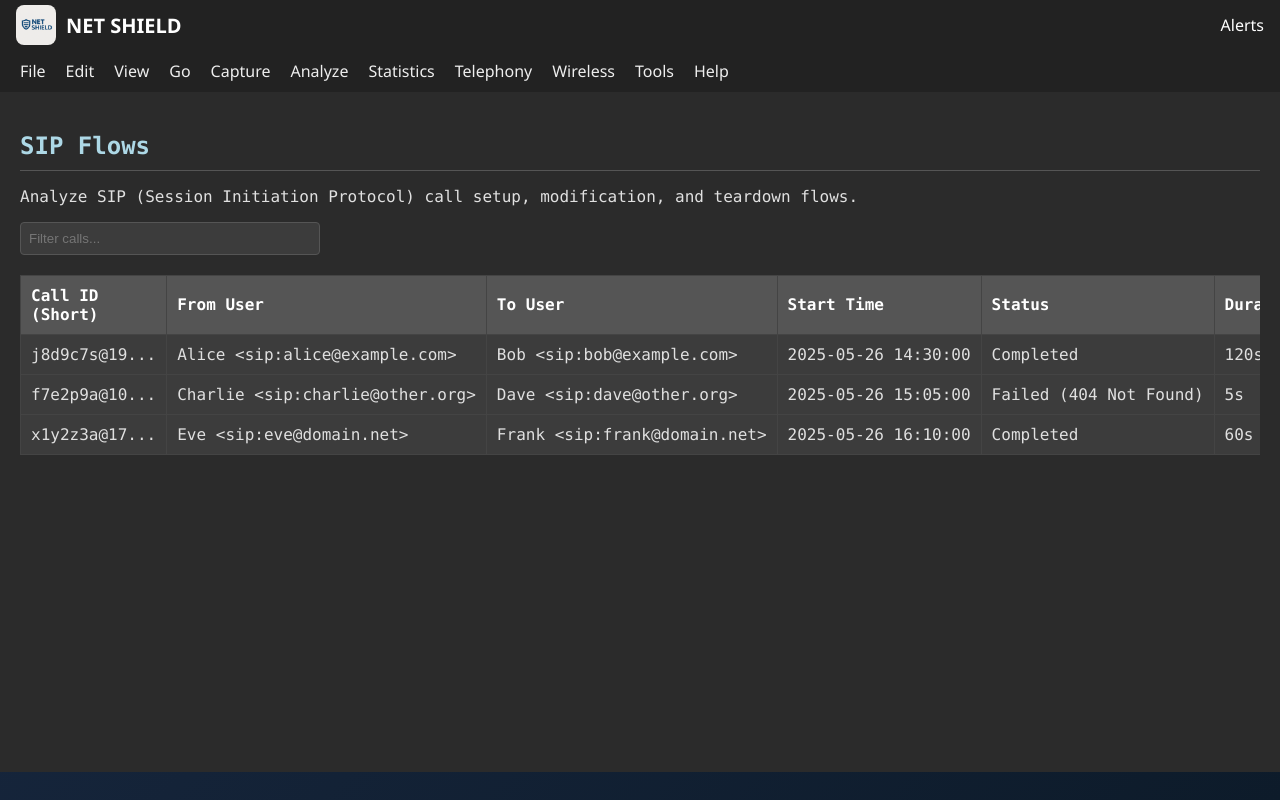
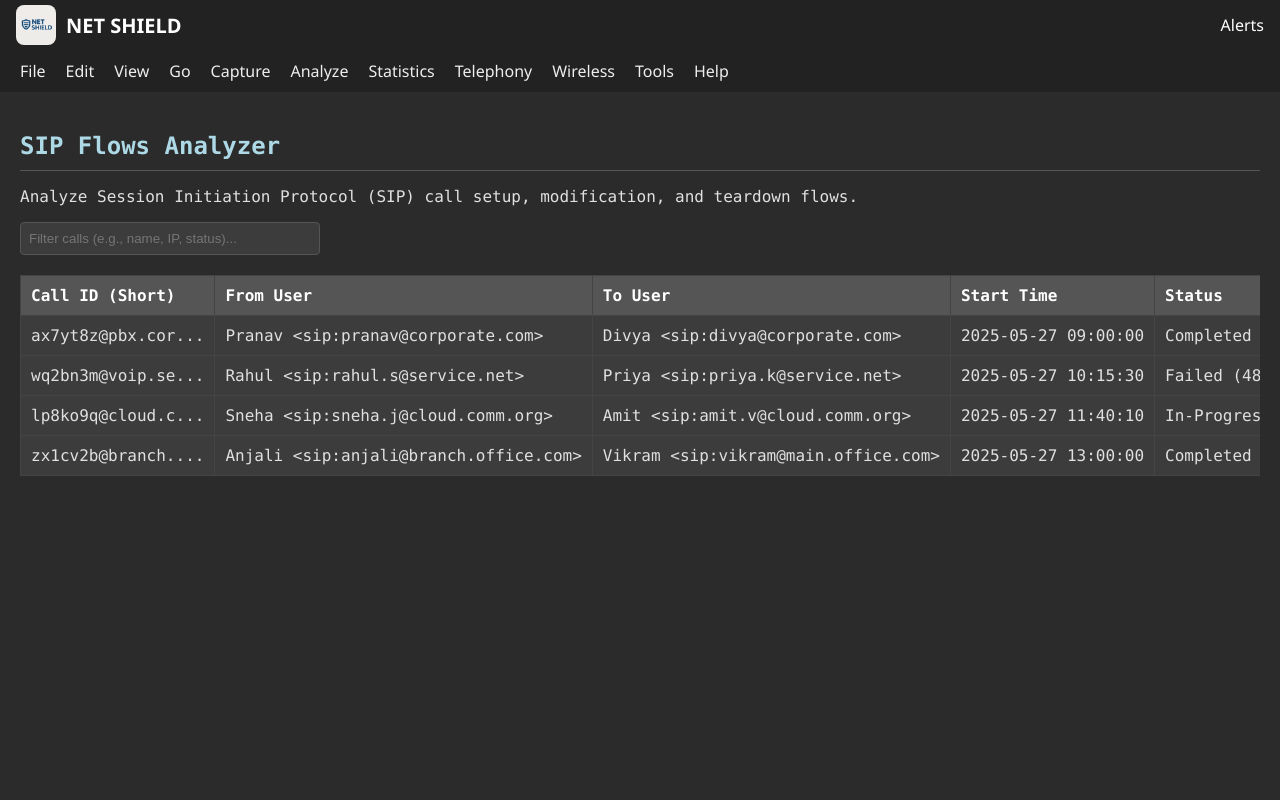
Before and after one commit to ghavate-n11/Net-shield, a React (Vite) app: page /sip-flows in a window 1280 px wide. Shown: the top 800 px of the page. Built offline with nearby package versions, Linux system fonts and the light colour scheme.

Commit message:
Modified SipFlows

```diff
--- a/src/pages/SipFlows.jsx
+++ b/src/pages/SipFlows.jsx
@@ -1,54 +1,71 @@
-import React, { useState } from 'react';
+import React, { useState, useEffect } from 'react';
 
-// Dummy data for SIP call flows
+// Updated dummy data for SIP call flows with new names and emails
 const dummySipCalls = [
   {
-    id: 'call-001',
-    callId: 'j8d9c7s@192.168.1.10',
-    fromUser: 'Alice <sip:alice@example.com>',
-    toUser: 'Bob <sip:bob@example.com>',
-    startTime: '2025-05-26 14:30:00',
+    id: 'call-ax7yt8z',
+    callId: 'ax7yt8z@pbx.corporate.com',
+    fromUser: 'Pranav <sip:pranav@corporate.com>',
+    toUser: 'Divya <sip:divya@corporate.com>',
+    startTime: '2025-05-27 09:00:00',
     status: 'Completed',
-    duration: '120s',
+    duration: '90s',
     messages: [
-      { id: 1, timeOffset: '0.000', source: '192.168.1.10', destination: 'sip.example.com', method: 'INVITE', cseq: '1 INVITE', status: 'N/A', info: 'Alice to Bob' },
-      { id: 2, timeOffset: '0.050', source: 'sip.example.com', destination: '192.168.1.10', method: '100 Trying', cseq: '1 INVITE', status: 'N/A', info: '' },
-      { id: 3, timeOffset: '1.500', source: 'sip.example.com', destination: '192.168.1.10', method: '180 Ringing', cseq: '1 INVITE', status: 'N/A', info: '' },
-      { id: 4, timeOffset: '5.200', source: 'sip.example.com', destination: '192.168.1.10', method: '200 OK', cseq: '1 INVITE', status: 'N/A', info: 'SDP' },
-      { id: 5, timeOffset: '5.250', source: '192.168.1.10', destination: 'sip.example.com', method: 'ACK', cseq: '1 ACK', status: 'N/A', info: '' },
-      { id: 6, timeOffset: '125.000', source: '192.168.1.10', destination: 'sip.example.com', method: 'BYE', cseq: '2 BYE', status: 'N/A', info: '' },
-      { id: 7, timeOffset: '125.050', source: 'sip.example.com', destination: '192.168.1.10', method: '200 OK', cseq: '2 BYE', status: 'N/A', info: '' },
+      { id: 1, timeOffset: '0.000', source: '10.0.0.100', destination: 'pbx.corporate.com', method: 'INVITE', cseq: '1 INVITE', status: 'N/A', info: 'Pranav calling Divya' },
+      { id: 2, timeOffset: '0.045', source: 'pbx.corporate.com', destination: '10.0.0.100', method: '100 Trying', cseq: '1 INVITE', status: 'N/A', info: '' },
+      { id: 3, timeOffset: '1.200', source: 'pbx.corporate.com', destination: '10.0.0.100', method: '180 Ringing', cseq: '1 INVITE', status: 'N/A', info: '' },
+      { id: 4, timeOffset: '4.500', source: 'pbx.corporate.com', destination: '10.0.0.100', method: '200 OK', cseq: '1 INVITE', status: 'N/A', info: 'SDP from Divya' },
+      { id: 5, timeOffset: '4.580', source: '10.0.0.100', destination: 'pbx.corporate.com', method: 'ACK', cseq: '1 ACK', status: 'N/A', info: '' },
+      { id: 6, timeOffset: '94.000', source: '10.0.0.100', destination: 'pbx.corporate.com', method: 'BYE', cseq: '2 BYE', status: 'N/A', info: '' },
+      { id: 7, timeOffset: '94.030', source: 'pbx.corporate.com', destination: '10.0.0.100', method: '200 OK', cseq: '2 BYE', status: 'N/A', info: '' },
     ],
   },
   {
-    id: 'call-002',
-    callId: 'f7e2p9a@10.0.0.5',
-    fromUser: 'Charlie <sip:charlie@other.org>',
-    toUser: 'Dave <sip:dave@other.org>',
-    startTime: '2025-05-26 15:05:00',
-    status: 'Failed (404 Not Found)',
-    duration: '5s',
+    id: 'call-wq2bn3m',
+    callId: 'wq2bn3m@voip.service.net',
+    fromUser: 'Rahul <sip:rahul.s@service.net>',
+    toUser: 'Priya <sip:priya.k@service.net>',
+    startTime: '2025-05-27 10:15:30',
+    status: 'Failed (480 Temporarily Unavailable)',
+    duration: '7s',
     messages: [
-      { id: 1, timeOffset: '0.000', source: '10.0.0.5', destination: 'sip.other.org', method: 'INVITE', cseq: '1 INVITE', status: 'N/A', info: 'Charlie to Dave' },
-      { id: 2, timeOffset: '0.100', source: 'sip.other.org', destination: '10.0.0.5', method: '404 Not Found', cseq: '1 INVITE', status: 'N/A', info: '' },
-      { id: 3, timeOffset: '0.150', source: '10.0.0.5', destination: 'sip.other.org', method: 'ACK', cseq: '1 ACK', status: 'N/A', info: '' },
+      { id: 1, timeOffset: '0.000', source: '192.168.5.50', destination: 'voip.service.net', method: 'INVITE', cseq: '1 INVITE', status: 'N/A', info: 'Rahul to Priya' },
+      { id: 2, timeOffset: '0.090', source: 'voip.service.net', destination: '192.168.5.50', method: '480 Temporarily Unavailable', cseq: '1 INVITE', status: 'N/A', info: 'User busy or unreachable' },
+      { id: 3, timeOffset: '0.140', source: '192.168.5.50', destination: 'voip.service.net', method: 'ACK', cseq: '1 ACK', status: 'N/A', info: '' },
     ],
   },
   {
-    id: 'call-003',
-    callId: 'x1y2z3a@172.16.0.1',
-    fromUser: 'Eve <sip:eve@domain.net>',
-    toUser: 'Frank <sip:frank@domain.net>',
-    startTime: '2025-05-26 16:10:00',
+    id: 'call-lp8ko9q',
+    callId: 'lp8ko9q@cloud.comm.org',
+    fromUser: 'Sneha <sip:sneha.j@cloud.comm.org>',
+    toUser: 'Amit <sip:amit.v@cloud.comm.org>',
+    startTime: '2025-05-27 11:40:10',
+    status: 'In-Progress',
+    duration: '35s', // Still ongoing
+    messages: [
+      { id: 1, timeOffset: '0.000', source: '172.20.1.1', destination: 'cloud.comm.org', method: 'INVITE', cseq: '1 INVITE', status: 'N/A', info: 'Sneha to Amit' },
+      { id: 2, timeOffset: '0.025', source: 'cloud.comm.org', destination: '172.20.1.1', method: '100 Trying', cseq: '1 INVITE', status: 'N/A', info: '' },
+      { id: 3, timeOffset: '0.400', source: 'cloud.comm.org', destination: '172.20.1.1', method: '200 OK', cseq: '1 INVITE', status: 'N/A', info: 'SDP' },
+      { id: 4, timeOffset: '0.450', source: '172.20.1.1', destination: 'cloud.comm.org', method: 'ACK', cseq: '1 ACK', status: 'N/A', info: '' },
+      // Call is still in progress, so no BYE yet
+    ],
+  },
+  {
+    id: 'call-zx1cv2b',
+    callId: 'zx1cv2b@branch.office.com',
+    fromUser: 'Anjali <sip:anjali@branch.office.com>',
+    toUser: 'Vikram <sip:vikram@main.office.com>',
+    startTime: '2025-05-27 13:00:00',
     status: 'Completed',
-    duration: '60s',
+    duration: '180s',
     messages: [
-      { id: 1, timeOffset: '0.000', source: '172.16.0.1', destination: 'proxy.domain.net', method: 'INVITE', cseq: '1 INVITE', status: 'N/A', info: 'Eve to Frank' },
-      { id: 2, timeOffset: '0.030', source: 'proxy.domain.net', destination: '172.16.0.1', method: '100 Trying', cseq: '1 INVITE', status: 'N/A', info: '' },
-      { id: 3, timeOffset: '0.500', source: 'proxy.domain.net', destination: '172.16.0.1', method: '200 OK', cseq: '1 INVITE', status: 'N/A', info: 'SDP' },
-      { id: 4, timeOffset: '0.550', source: '172.16.0.1', destination: 'proxy.domain.net', method: 'ACK', cseq: '1 ACK', status: 'N/A', info: '' },
-      { id: 5, timeOffset: '60.000', source: '172.16.0.1', destination: 'proxy.domain.net', method: 'CANCEL', cseq: '2 CANCEL', status: 'N/A', info: '' },
-      { id: 6, timeOffset: '60.020', source: 'proxy.domain.net', destination: '172.16.0.1', method: '200 OK', cseq: '2 CANCEL', status: 'N/A', info: '' },
+      { id: 1, timeOffset: '0.000', source: '192.168.20.5', destination: 'proxy.main.office.com', method: 'INVITE', cseq: '1 INVITE', status: 'N/A', info: 'Anjali to Vikram' },
+      { id: 2, timeOffset: '0.070', source: 'proxy.main.office.com', destination: '192.168.20.5', method: '100 Trying', cseq: '1 INVITE', status: 'N/A', info: '' },
+      { id: 3, timeOffset: '1.100', source: 'proxy.main.office.com', destination: '192.168.20.5', method: '183 Session Progress', cseq: '1 INVITE', status: 'N/A', info: 'Early Media' },
+      { id: 4, timeOffset: '6.000', source: 'proxy.main.office.com', destination: '192.168.20.5', method: '200 OK', cseq: '1 INVITE', status: 'N/A', info: 'SDP' },
+      { id: 5, timeOffset: '6.050', source: '192.168.20.5', destination: 'proxy.main.office.com', method: 'ACK', cseq: '1 ACK', status: 'N/A', info: '' },
+      { id: 6, timeOffset: '186.000', source: '192.168.20.5', destination: 'proxy.main.office.com', method: 'BYE', cseq: '2 BYE', status: 'N/A', info: '' },
+      { id: 7, timeOffset: '186.030', source: 'proxy.main.office.com', destination: '192.168.20.5', method: '200 OK', cseq: '2 BYE', status: 'N/A', info: '' },
     ],
   },
 ];
@@ -65,8 +82,9 @@ const SipFlows = () => {
       color: '#e0e0e0', // Light text
       fontFamily: 'Consolas, Monaco, monospace', // Monospaced font
       padding: '20px',
-      minHeight: 'calc(100vh - 120px)', // Adjust for header/footer
+      minHeight: 'calc(100vh - 40px)', // Adjust for potential overall padding
       overflowY: 'auto',
+      boxSizing: 'border-box', // Include padding in element's total width and height
     },
     header: {
       color: '#ADD8E6', // Light blue for headers
@@ -82,6 +100,7 @@ const SipFlows = () => {
       borderRadius: '4px',
       marginBottom: '20px',
       width: '300px',
+      outline: 'none', // Remove default focus outline
     },
     tableContainer: {
       overflowX: 'auto',
@@ -98,21 +117,23 @@ const SipFlows = () => {
       padding: '10px',
       textAlign: 'left',
       border: '1px solid #444',
-      cursor: 'pointer', // Indicate sortable (if implemented)
+      cursor: 'pointer',
+      whiteSpace: 'nowrap',
     },
     td: {
       padding: '10px',
       border: '1px solid #444',
       whiteSpace: 'nowrap', // Prevent text wrapping
     },
-    tableRowHover: {
+    tableRowBase: { // Base style for table rows
       cursor: 'pointer',
-      '&:hover': {
-        backgroundColor: '#4a4a4a', // Darker on hover
-      },
+      transition: 'background-color 0.2s ease', // Smooth transition for hover
+    },
+    tableRowHover: { // Hover style (will be applied via JS event)
+      backgroundColor: '#4a4a4a', // Darker on hover
     },
     selectedRow: {
-      backgroundColor: '#6a5acd !important', // Slate Blue for selected row
+      backgroundColor: '#6a5acd', // Slate Blue for selected row
       color: '#fff',
     },
     detailsSection: {
@@ -137,8 +158,11 @@ const SipFlows = () => {
       marginBottom: '5px',
       borderRadius: '4px',
       display: 'flex',
-      gap: '10px',
-      flexWrap: 'wrap',
+      flexDirection: 'row', // Arrange items in a row
+      flexWrap: 'wrap', // Allow wrapping
+      gap: '15px', // Space between items
+      justifyContent: 'flex-start', // Align items to the start
+      alignItems: 'center', // Vertically align items
     },
     messageProp: {
       fontWeight: 'bold',
@@ -152,9 +176,10 @@ const SipFlows = () => {
       borderRadius: '4px',
       cursor: 'pointer',
       marginTop: '15px',
-      '&:hover': {
-        backgroundColor: '#7b68ee',
-      },
+      transition: 'background-color 0.2s ease', // Smooth transition
+    },
+    closeButtonHover: { // Hover style for button (will be applied via JS event)
+      backgroundColor: '#7b68ee',
     },
   };
 
@@ -179,12 +204,12 @@ const SipFlows = () => {
 
   return (
     <div style={styles.container}>
-      <h2 style={styles.header}>SIP Flows</h2>
-      <p>Analyze SIP (Session Initiation Protocol) call setup, modification, and teardown flows.</p>
+      <h2 style={styles.header}>SIP Flows Analyzer</h2>
+      <p>Analyze Session Initiation Protocol (SIP) call setup, modification, and teardown flows.</p>
 
       <input
         type="text"
-        placeholder="Filter calls..."
+        placeholder="Filter calls (e.g., name, IP, status)..."
         value={filterText}
         onChange={(e) => setFilterText(e.target.value)}
         style={styles.filterInput}
@@ -209,12 +234,27 @@ const SipFlows = () => {
                   key={call.id}
                   onClick={() => handleCallClick(call)}
                   style={{
-                    ...styles.td,
-                    ...styles.tableRowHover,
+                    ...styles.tableRowBase, // Apply base row styles
                     ...(selectedCall && selectedCall.id === call.id ? styles.selectedRow : {}),
+                    // If not selected, inherit default background, else take selected row color
+                    backgroundColor: (selectedCall && selectedCall.id === call.id)
+                      ? styles.selectedRow.backgroundColor
+                      : styles.table.backgroundColor, // Ensure background reverts if unselected
+                  }}
+                  onMouseEnter={(e) => {
+                    // Apply hover only if not the currently selected row
+                    if (!(selectedCall && selectedCall.id === call.id)) {
+                      e.currentTarget.style.backgroundColor = styles.tableRowHover.backgroundColor;
+                    }
+                  }}
+                  onMouseLeave={(e) => {
+                    // Revert from hover only if not the currently selected row
+                    if (!(selectedCall && selectedCall.id === call.id)) {
+                      e.currentTarget.style.backgroundColor = styles.table.backgroundColor; // Revert to table's base background
+                    }
                   }}
                 >
-                  <td style={styles.td}>{call.callId.substring(0, 10)}...</td> {/* Shorten for display */}
+                  <td style={styles.td}>{call.callId.substring(0, 15)}...</td> {/* Shorten for display */}
                   <td style={styles.td}>{call.fromUser}</td>
                   <td style={styles.td}>{call.toUser}</td>
                   <td style={styles.td}>{call.startTime}</td>
@@ -224,7 +264,7 @@ const SipFlows = () => {
               ))
             ) : (
               <tr>
-                <td colSpan="6" style={{ ...styles.td, textAlign: 'center', color: '#aaa' }}>No SIP call flows found.</td>
+                <td colSpan="6" style={{ ...styles.td, textAlign: 'center', color: '#aaa' }}>No SIP call flows found matching your filter.</td>
               </tr>
             )}
           </tbody>
@@ -233,10 +273,16 @@ const SipFlows = () => {
 
       {selectedCall && (
         <div style={styles.detailsSection}>
-          <h3 style={styles.detailsHeader}>SIP Call Flow Details for {selectedCall.callId.substring(0, 20)}...</h3>
-          <p><strong>From:</strong> {selectedCall.fromUser} <strong>To:</strong> {selectedCall.toUser}</p>
-          <p><strong>Call ID:</strong> {selectedCall.callId}</p>
-          <p><strong>Status:</strong> {selectedCall.status} <strong>Duration:</strong> {selectedCall.duration}</p>
+          <h3 style={styles.detailsHeader}>SIP Call Flow Details: {selectedCall.callId.substring(0, 25)}...</h3>
+          <p>
+            <strong>From:</strong> {selectedCall.fromUser} <br/>
+            <strong>To:</strong> {selectedCall.toUser}
+          </p>
+          <p>
+            <strong>Full Call ID:</strong> {selectedCall.callId} <br/>
+            <strong>Start Time:</strong> {selectedCall.startTime} <br/>
+            <strong>Status:</strong> {selectedCall.status} &nbsp; <strong>Duration:</strong> {selectedCall.duration}
+          </p>
 
           <h4 style={{ ...styles.detailsHeader, marginTop: '20px' }}>Message Sequence:</h4>
           <ul style={styles.messageList}>
@@ -251,13 +297,12 @@ const SipFlows = () => {
               </li>
             ))}
           </ul>
-          {/* In a real Wireshark-like tool, you'd have options for:
-              - Flow Diagram (requires a charting library like D3.js or custom SVG drawing)
-              - Playback (if associated with RTP)
-              - Export Messages
-              - More detailed message content on click
-          */}
-          <button onClick={closeDetails} style={styles.closeButton}>
+          <button
+            onClick={closeDetails}
+            style={styles.closeButton}
+            onMouseEnter={(e) => (e.currentTarget.style.backgroundColor = styles.closeButtonHover.backgroundColor)}
+            onMouseLeave={(e) => (e.currentTarget.style.backgroundColor = styles.closeButton.backgroundColor)}
+          >
             Close Details
           </button>
         </div>
```
